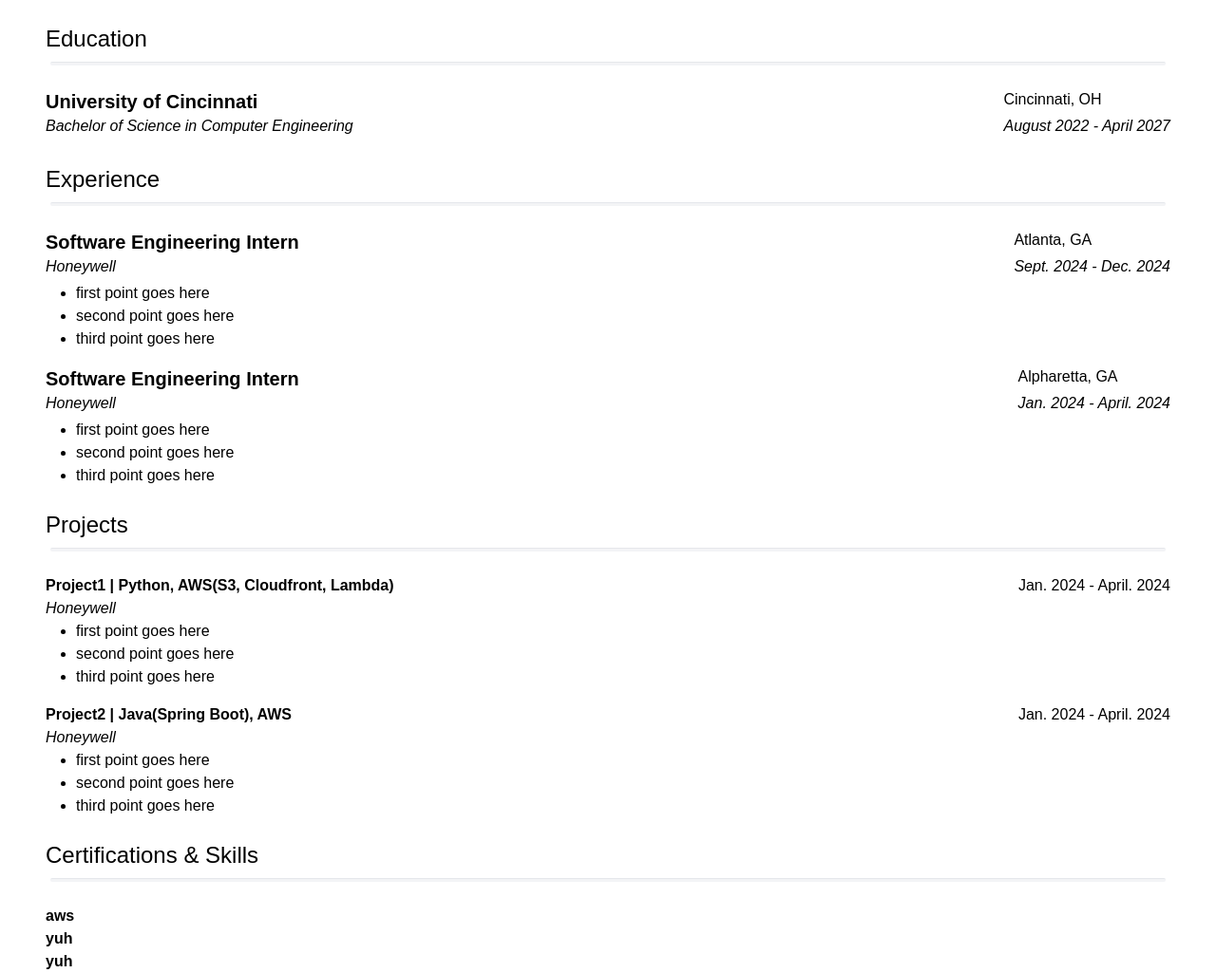
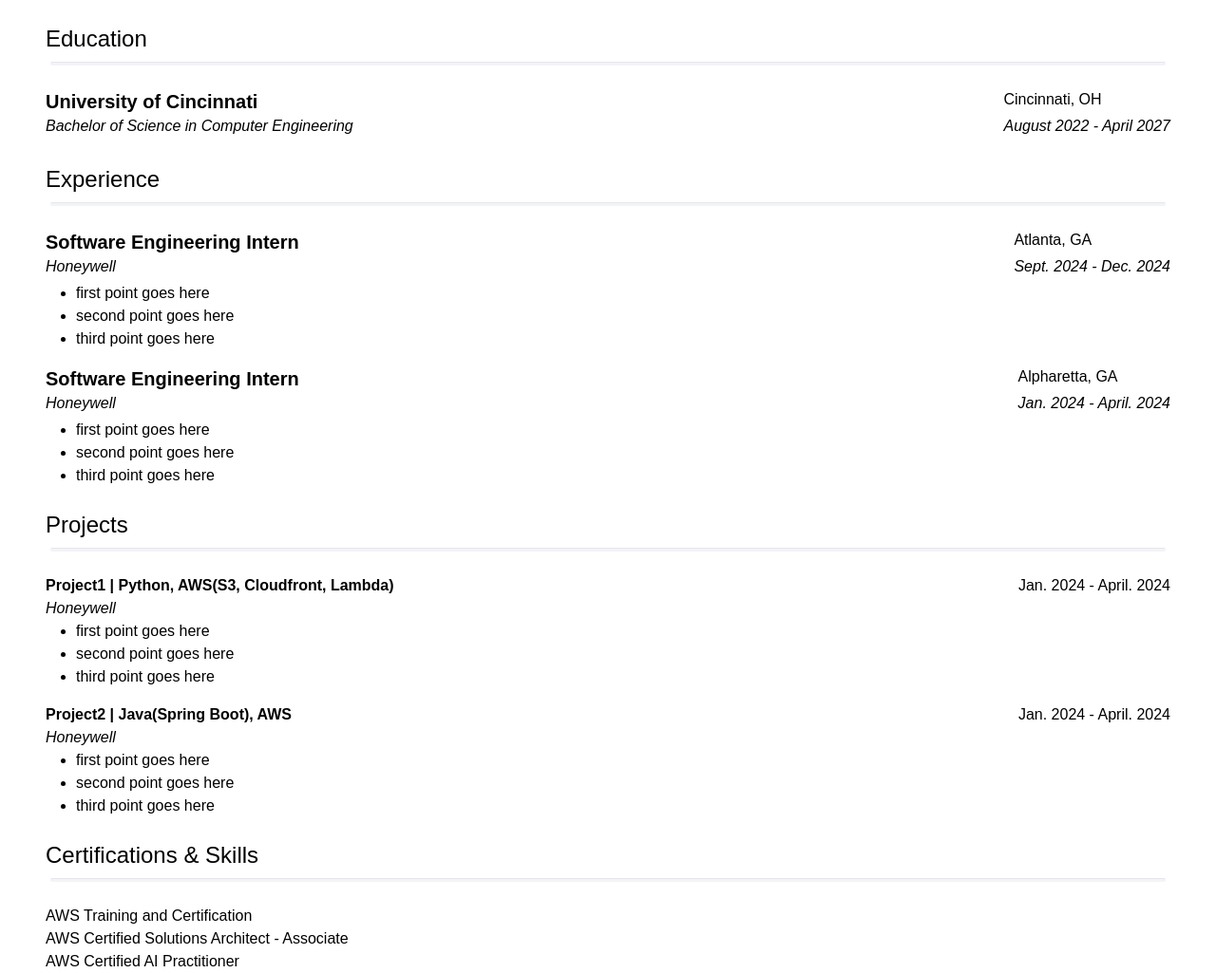
Before and after one commit to AmaanBilwar/Cloud_Resume_Challenge, a website: page src/index.html in a window 1280 px wide. Shown: the part 71-1096 px from the top of the page at 95% size. Drawn offline with Linux system fonts and the light colour scheme.

Commit message:
updated certs

```diff
--- a/src/index.html
+++ b/src/index.html
@@ -161,12 +161,10 @@
     <div class="font-fira flex justify-start pr-12 pt-4 pl-12">
         <div class="grid grid-rows-3">
 
-            <div class="font-bold">aws </div>
-            <div class="font-bold">yuh</div>
-            <div class="font-bold">yuh</div>
-
+            <div class="">AWS Training and Certification </div>
+            <div class="">AWS Certified Solutions Architect - Associate</div>
+            <div class="">AWS Certified AI Practitioner</div>
         </div>
     </div>
-
 </body>
 </html>
```
